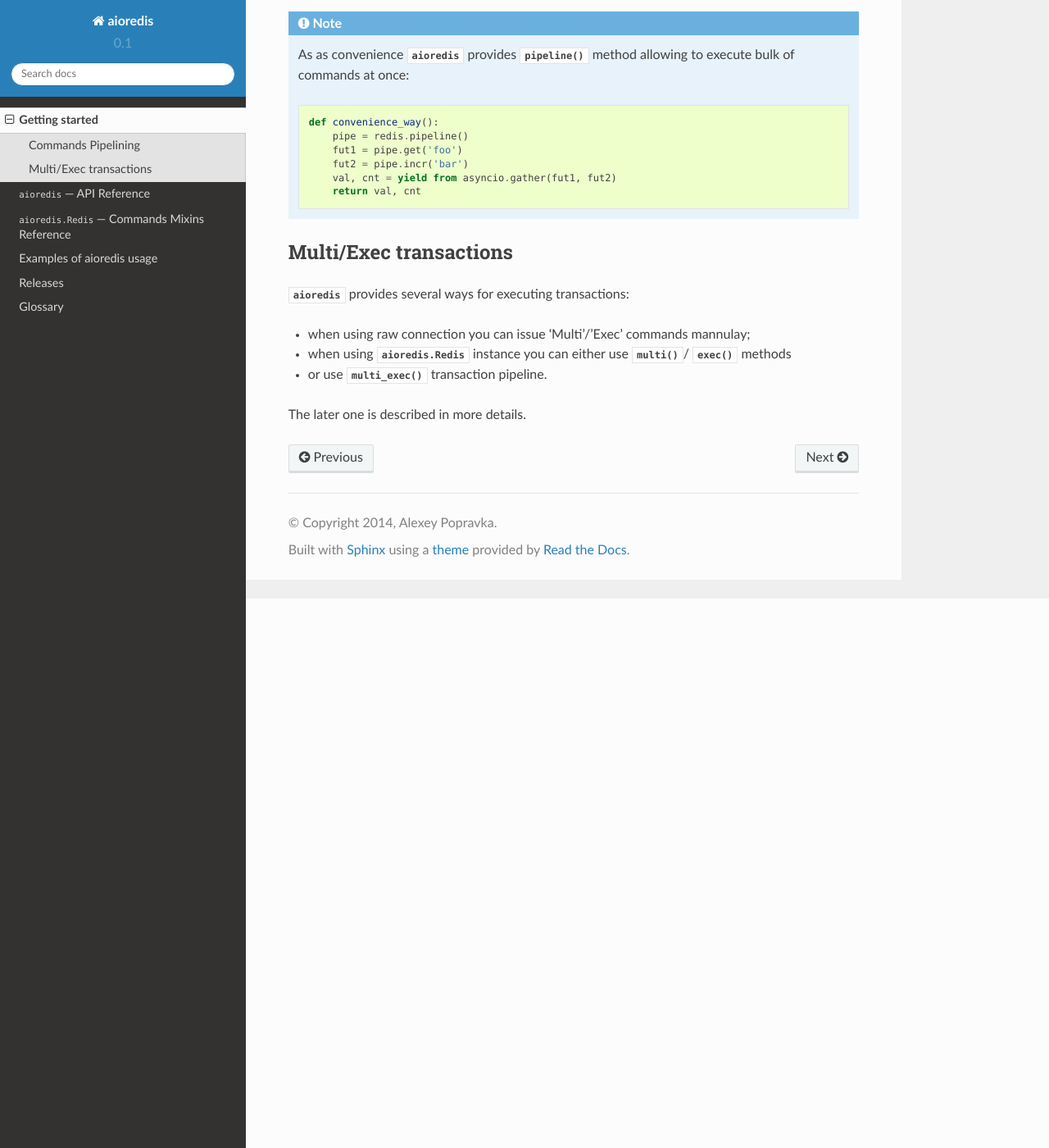
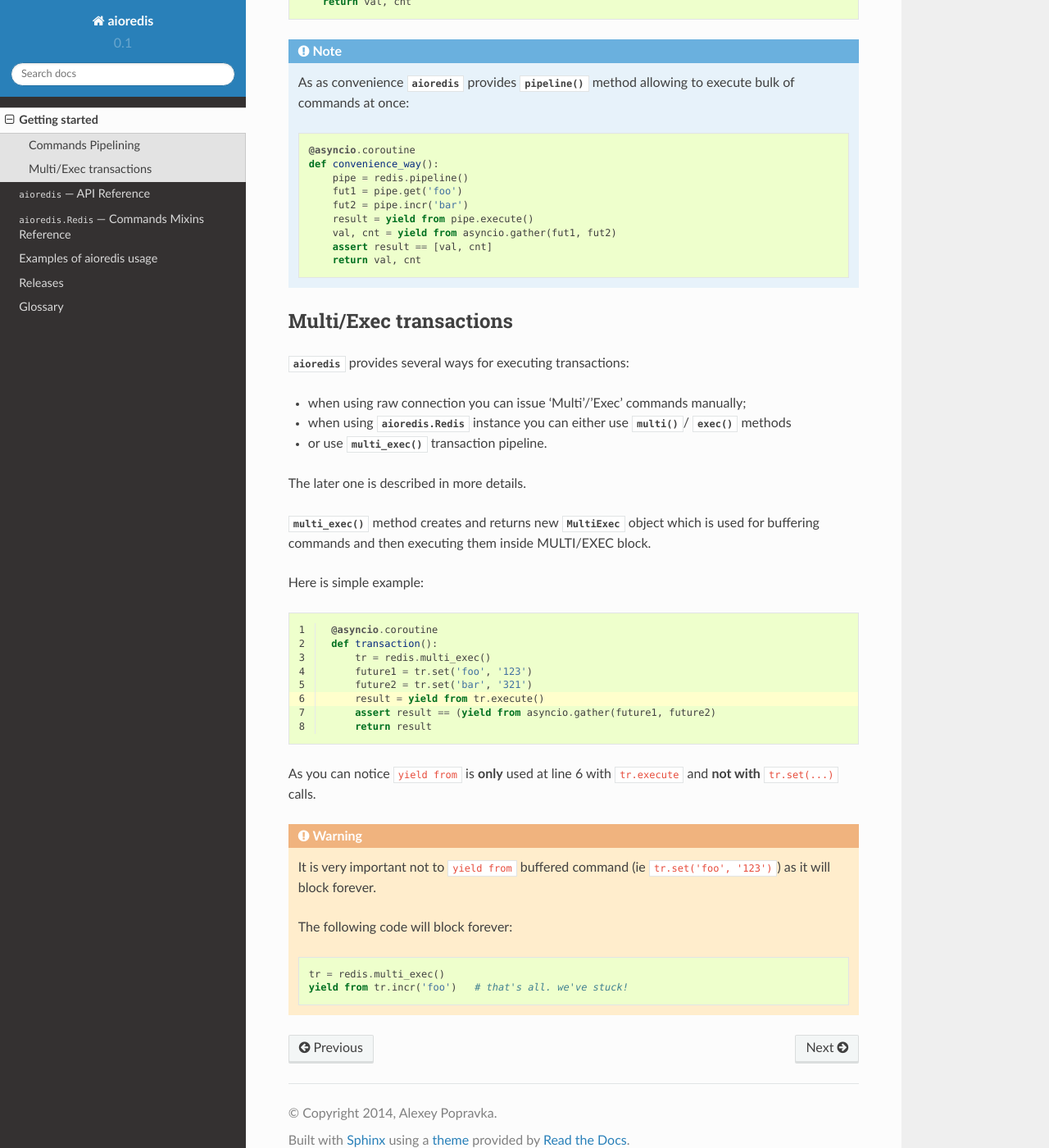
Before and after one commit to aio-libs-abandoned/aioredis-py, a Sphinx documentation site: the page built from docs/start.rst, in a window 1280 px wide and 1400 px high, scrolled down 670 px. Shown: the whole window at 82% size. Built offline with Sphinx 7.4.7 and the Read the Docs theme 2.0.0, drawn with Linux system fonts in a browser that asks for light colours; some of the changed text lies outside the part shown.

Commit message:
docs updated

```diff
--- a/docs/start.rst
+++ b/docs/start.rst
@@ -15,17 +15,19 @@ Every command is sent to transport at-once
 
 When you making a call with ``yield from`` you will be waiting result,
 but if you want to make several calls simply collect futures of those calls
-and then gather their results.
+and then gather results.
 
 Simple example shows both cases::
 
    # No pipelining;
+   @asyncio.coroutine
    def wait_each_command():
        val = yield from redis.get('foo')    # wait until `val` is available
        cnt = yield from redis.incr('bar')   # wait until `cnt` is available
        return val, cnt
 
    # Sending multiple commands and then gathering results
+   @asyncio.coroutine
    def pipelined():
        fut1 = redis.get('foo')      # issue command and return future
        fut2 = redis.incr('bar')     # issue command and return future
@@ -39,11 +41,14 @@ Simple example shows both cases::
    :meth:`~TransactionsCommandsMixin.pipeline`
    method allowing to execute bulk of commands at once::
 
+      @asyncio.coroutine
       def convenience_way():
           pipe = redis.pipeline()
           fut1 = pipe.get('foo')
           fut2 = pipe.incr('bar')
+          result = yield from pipe.execute()
           val, cnt = yield from asyncio.gather(fut1, fut2)
+          assert result == [val, cnt]
           return val, cnt
 
 
@@ -53,7 +58,7 @@ Multi/Exec transactions
 :mod:`aioredis` provides several ways for executing transactions:
 
 * when using raw connection you can issue 'Multi'/'Exec' commands
-  mannulay;
+  manually;
 
 * when using :class:`aioredis.Redis` instance you can either use
   :meth:`~TransactionsCommandsMixin.multi`/
@@ -62,3 +67,35 @@ Multi/Exec transactions
 * or use :meth:`~TransactionsCommandsMixin.multi_exec` transaction pipeline.
 
 The later one is described in more details.
+
+:meth:`~TransactionsCommandsMixin.multi_exec` method creates and returns new
+:class:`~aioredis.commands.MultiExec` object which is used for buffering commands and
+then executing them inside MULTI/EXEC block.
+
+Here is simple example:
+
+.. code-block:: python
+   :linenos:
+   :emphasize-lines: 6
+
+    @asyncio.coroutine
+    def transaction():
+        tr = redis.multi_exec()
+        future1 = tr.set('foo', '123')
+        future2 = tr.set('bar', '321')
+        result = yield from tr.execute()
+        assert result == (yield from asyncio.gather(future1, future2)
+        return result
+
+As you can notice ``yield from`` is **only** used at line 6 with ``tr.execute``
+and **not with** ``tr.set(...)`` calls.
+
+.. warning::
+
+   It is very important not to ``yield from`` buffered command
+   (ie ``tr.set('foo', '123')``) as it will block forever.
+
+   The following code will block forever::
+
+      tr = redis.multi_exec()
+      yield from tr.incr('foo')   # that's all. we've stuck!
```
Also changed, not shown: docs/mixins.rst (+14 -4 lines), 1 other file.
